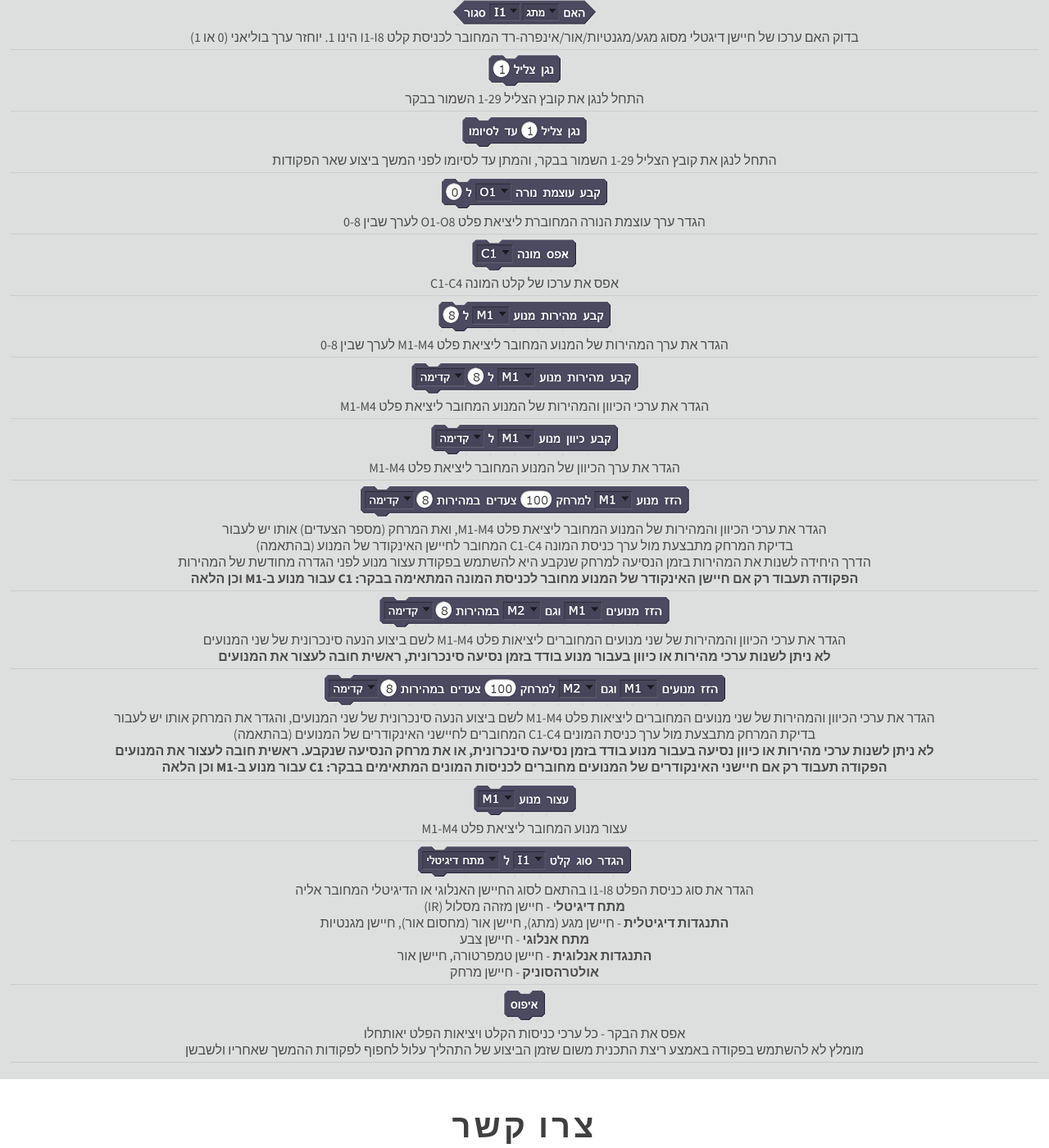
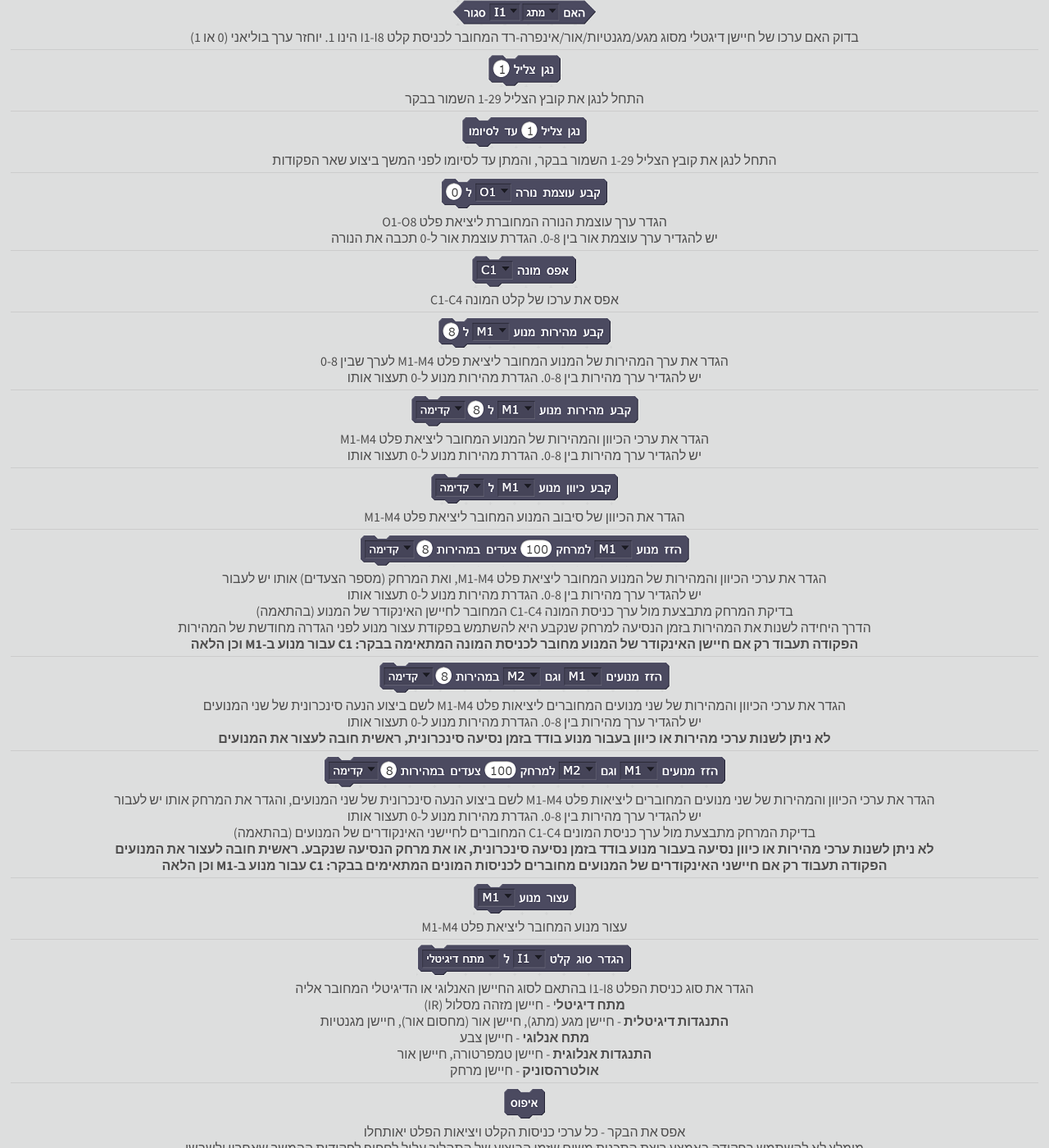
Before and after one commit to adihadas/ftscratch, a Jekyll site: the page index.html, which Jekyll copies as it is, in a window 1280 px wide and 1400 px high, scrolled down 1480 px. Shown: the whole window at 82% size. Built offline with Jekyll 4.4.1, drawn with Linux system fonts in a browser that asks for light colours.

Commit message:
phrasing update

```diff
--- a/index.html
+++ b/index.html
@@ -120,7 +120,8 @@
 </div>
 <div class="blockDesc">
 <div class="image"><img src="images/doSetLamp.png"></div>
-<div class="text"> הגדר ערך עוצמת הנורה המחוברת ליציאת פלט O1-O8 לערך שבין 0-8<br></div>
+<div class="text"> הגדר ערך עוצמת הנורה המחוברת ליציאת פלט O1-O8<br>
+יש להגדיר ערך עוצמת אור בין 0-8. הגדרת עוצמת אור ל-0 תכבה את הנורה<br></div>
 </div>
 <div class="blockDesc">
 <div class="image"><img src="images/doResetCounter.png"></div>
@@ -128,19 +129,23 @@
 </div>
 <div class="blockDesc">
 <div class="image"><img src="images/doSetMotorSpeed.png"></div>
-<div class="text"> הגדר את ערך המהירות של המנוע המחובר ליציאת פלט M1-M4 לערך שבין 0-8<br></div>
+<div class="text"> הגדר את ערך המהירות של המנוע המחובר ליציאת פלט M1-M4 לערך שבין 0-8<br>
+יש להגדיר ערך מהירות בין 0-8. הגדרת מהירות מנוע ל-0 תעצור אותו<br></div>
 </div>
 <div class="blockDesc">
 <div class="image"><img src="images/doSetMotorSpeedDir.png"></div>
-<div class="text">הגדר את ערכי הכיוון והמהירות של המנוע המחובר ליציאת פלט M1-M4<br></div>
+<div class="text">הגדר את ערכי הכיוון והמהירות של המנוע המחובר ליציאת פלט M1-M4<br>
+יש להגדיר ערך מהירות בין 0-8. הגדרת מהירות מנוע ל-0 תעצור אותו<br>
+</div>
 </div>
 <div class="blockDesc">
 <div class="image"><img src="images/doSetMotorDir.png"></div>
-<div class="text">הגדר את ערך הכיוון של המנוע המחובר ליציאת פלט M1-M4<br></div>
+<div class="text">הגדר את הכיוון של סיבוב המנוע המחובר ליציאת פלט M1-M4<br></div>
 </div>
 <div class="blockDesc">
 <div class="image"><img src="images/doSetMotorSpeedDirDist.png"></div>
 <div class="text">הגדר את ערכי הכיוון והמהירות של המנוע המחובר ליציאת פלט M1-M4, ואת המרחק (מספר הצעדים) אותו יש לעבור<br>
+יש להגדיר ערך מהירות בין 0-8. הגדרת מהירות מנוע ל-0 תעצור אותו<br>
 בדיקת המרחק מתבצעת מול ערך כניסת המונה C1-C4 המחובר לחיישן האינקודר של המנוע (בהתאמה)<br>
 הדרך היחידה לשנות את המהירות בזמן הנסיעה למרחק שנקבע היא להשתמש בפקודת עצור מנוע לפני הגדרה מחודשת של המהירות<br>
 <b>הפקודה תעבוד רק אם חיישן האינקודר של המנוע מחובר לכניסת המונה המתאימה בבקר: C1 עבור מנוע ב-M1 וכן הלאה</b></div>
@@ -148,11 +153,13 @@
 <div class="blockDesc">
 <div class="image"><img src="images/doSetMotorSpeedDirSync.png"></div>
 <div class="text">הגדר את ערכי הכיוון והמהירות של שני מנועים המחוברים ליציאות פלט M1-M4 לשם ביצוע הנעה סינכרונית של שני המנועים<br>
+יש להגדיר ערך מהירות בין 0-8. הגדרת מהירות מנוע ל-0 תעצור אותו<br>
 <b>לא ניתן לשנות ערכי מהירות או כיוון בעבור מנוע בודד בזמן נסיעה סינכרונית,  ראשית חובה לעצור את המנועים</b><br></div>
 </div>
 <div class="blockDesc">
 <div class="image"><img src="images/doSetMotorSpeedDirDistSync.png"></div>
 <div class="text">הגדר את ערכי הכיוון והמהירות של שני מנועים המחוברים ליציאות פלט M1-M4 לשם ביצוע הנעה סינכרונית של שני המנועים, והגדר את המרחק אותו יש לעבור<br>
+יש להגדיר ערך מהירות בין 0-8. הגדרת מהירות מנוע ל-0 תעצור אותו<br>
 בדיקת המרחק מתבצעת מול ערך כניסת המונים C1-C4 המחוברים לחיישני האינקודרים של המנועים (בהתאמה)<br>
 <b>לא ניתן לשנות ערכי מהירות או כיוון נסיעה בעבור מנוע בודד בזמן נסיעה סינכרונית, או את מרחק הנסיעה שנקבע. ראשית חובה לעצור את המנועים</b><br>
 <b>הפקודה תעבוד רק אם חיישני האינקודרים של המנועים מחוברים לכניסות המונים המתאימים בבקר:  C1 עבור מנוע ב-M1 וכן הלאה</b></div>
```
